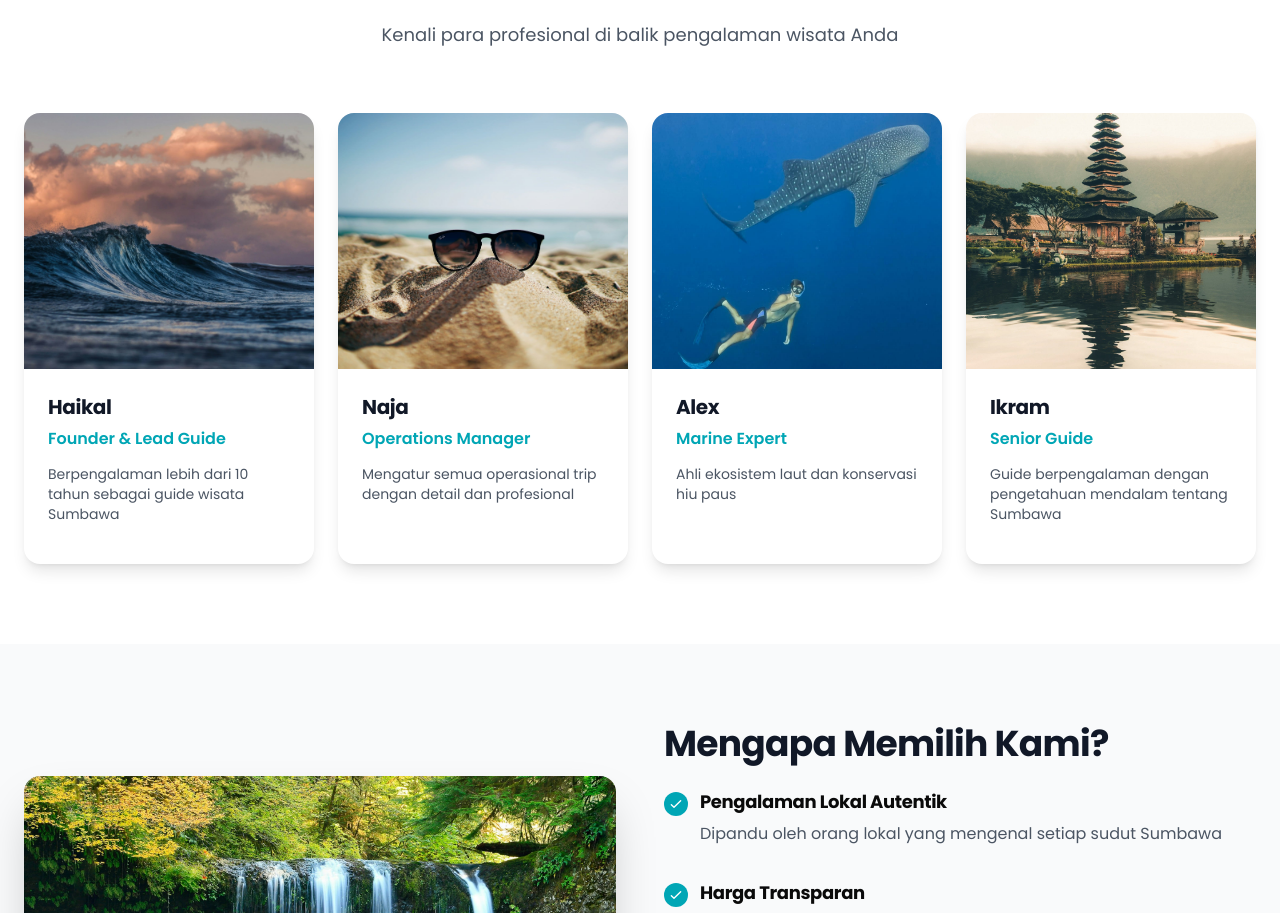
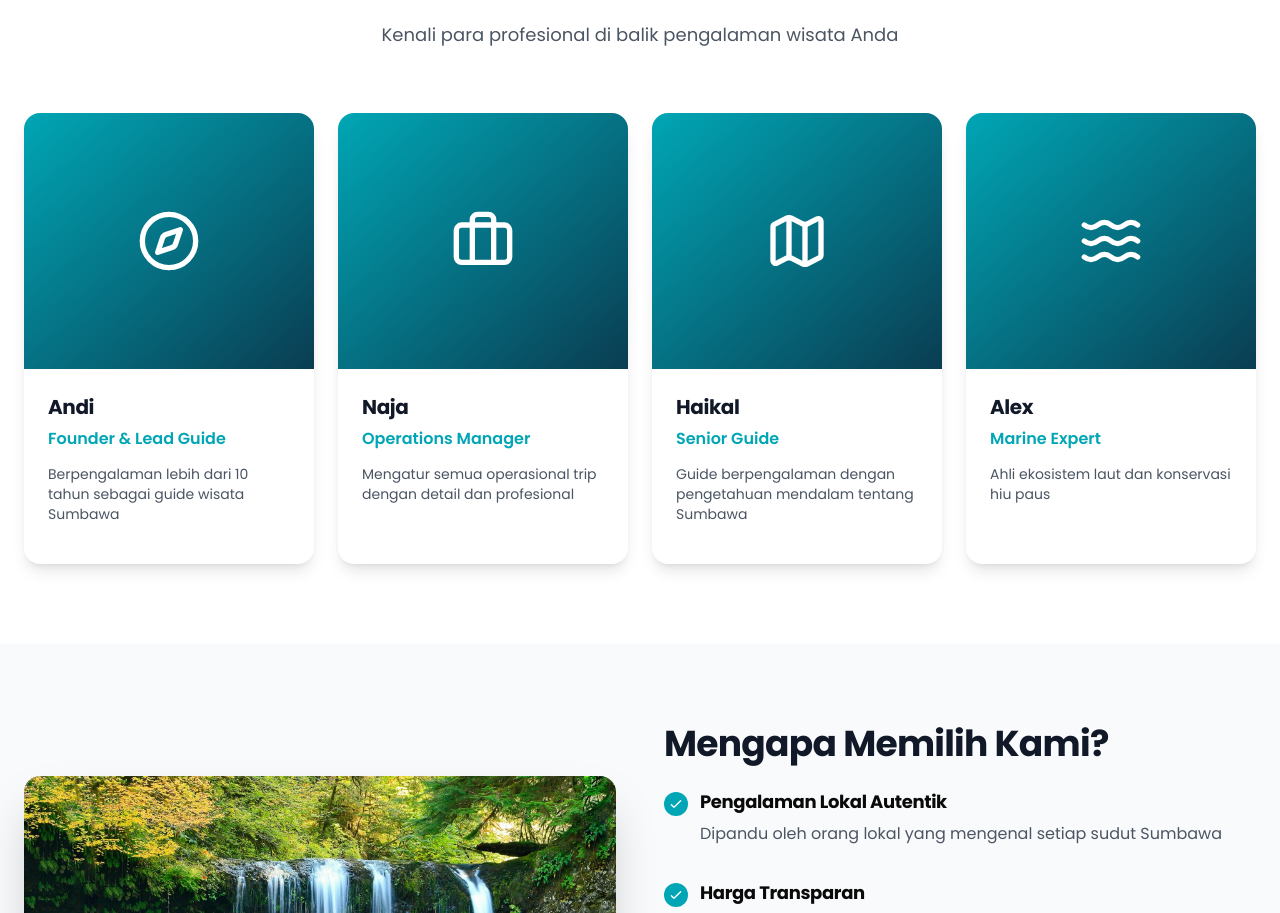
Before and after one commit to raffyyudha/thelangkah-travel, a Next.js app: page /about in a window 1280 px wide. Shown: the part 1887-2800 px from the top of the page. Built offline with nearby package versions, Linux system fonts and the light colour scheme.

Commit message:
Update team section: Andi as Founder, Naja as Operations Manager, Haikal as Senior Guide, Alex as Marine Expert. Remove Ikram. Replace photos with professional icons (compass, briefcase, map, waves)

```diff
--- a/src/app/about/page.tsx
+++ b/src/app/about/page.tsx
@@ -2,7 +2,7 @@
 
 import Image from "next/image";
 import Link from "next/link";
-import { MessageCircle, Users, Shield, Leaf, Award, Heart, MapPin } from "lucide-react";
+import { MessageCircle, Users, Shield, Leaf, Award, Heart, MapPin, Compass, Briefcase, Map, Waves } from "lucide-react";
 import { useLanguage } from "@/contexts/LanguageContext";
 
 export default function AboutPage() {
@@ -167,28 +167,28 @@ export default function AboutPage() {
 
           <div className="grid grid-cols-2 lg:grid-cols-4 gap-4 md:gap-6">
             <TeamCard
-              name="Haikal"
+              name="Andi"
               role="Founder & Lead Guide"
-              image="/images/moyo/hero.jpg"
+              icon="compass"
               description="Berpengalaman lebih dari 10 tahun sebagai guide wisata Sumbawa"
             />
             <TeamCard
               name="Naja"
               role="Operations Manager"
-              image="/images/kenawa/hero.jpg"
+              icon="briefcase"
               description="Mengatur semua operasional trip dengan detail dan profesional"
+            />
+            <TeamCard
+              name="Haikal"
+              role="Senior Guide"
+              icon="map"
+              description="Guide berpengalaman dengan pengetahuan mendalam tentang Sumbawa"
             />
             <TeamCard
               name="Alex"
               role="Marine Expert"
-              image="/images/whale-shark/IMG_2079.JPG"
+              icon="waves"
               description="Ahli ekosistem laut dan konservasi hiu paus"
-            />
-            <TeamCard
-              name="Ikram"
-              role="Senior Guide"
-              image="/images/destinations/sumbawa.jpg"
-              description="Guide berpengalaman dengan pengetahuan mendalam tentang Sumbawa"
             />
           </div>
         </div>
@@ -427,16 +427,23 @@ function ValueCard({ icon, title, description }: { icon: React.ReactNode; title:
   );
 }
 
-function TeamCard({ name, role, image, description }: { name: string; role: string; image: string; description: string }) {
+function TeamCard({ name, role, icon, description }: { name: string; role: string; icon: string; description: string }) {
+  const getIcon = () => {
+    switch(icon) {
+      case 'compass': return <Compass className="w-16 h-16" />;
+      case 'briefcase': return <Briefcase className="w-16 h-16" />;
+      case 'map': return <Map className="w-16 h-16" />;
+      case 'waves': return <Waves className="w-16 h-16" />;
+      default: return <Users className="w-16 h-16" />;
+    }
+  };
+
   return (
     <div className="bg-white rounded-2xl shadow-lg overflow-hidden hover:shadow-xl transition-all duration-300">
-      <div className="relative h-64">
-        <Image
-          src={image}
-          alt={name}
-          fill
-          className="object-cover"
-        />
+      <div className="relative h-64 bg-gradient-to-br from-[#00a6b5] to-[#0a3d52] flex items-center justify-center">
+        <div className="text-white">
+          {getIcon()}
+        </div>
       </div>
       <div className="p-6">
         <h3 className="text-xl font-bold mb-1 text-gray-900">{name}</h3>
```
